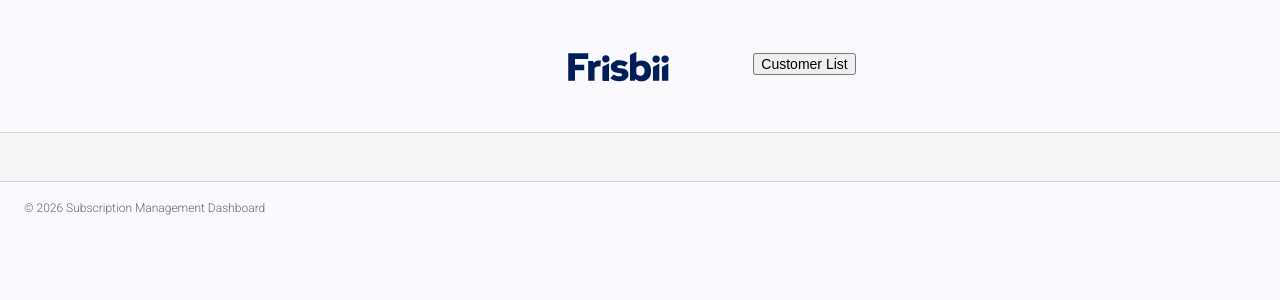
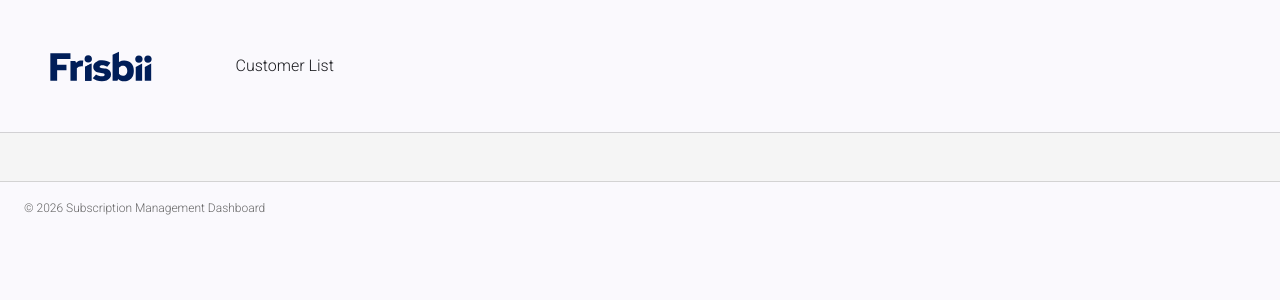
Before and after one commit to balakhonskaya/subscription-dashboard, an Angular app in the folder frisbii-app/: page / in a window 1280 px wide. Shown: the top 300 px of the page. Built offline with nearby package versions, Linux system fonts and the light colour scheme.

Commit message:
Update header

```diff
--- a/frisbii-app/angular.json
+++ b/frisbii-app/angular.json
@@ -26,6 +26,8 @@
             "browser": "src/main.ts",
             "tsConfig": "tsconfig.app.json",
             "assets": [
+              "src/favicon.ico",
+              "src/assets",
               {
                 "glob": "**/*",
                 "input": "public"
--- a/frisbii-app/src/app/layout/header/header.html
+++ b/frisbii-app/src/app/layout/header/header.html
@@ -1,9 +1,6 @@
 <mat-toolbar color="primary" class="app-toolbar">
   <div class="menu">
-    <div class="menu-left-side">
-      <img class="logo" src="../../../assets/Logo_Frisbii.svg" alt="Frisbii Logo">
+      <img class="logo" src="assets/Logo_Frisbii.svg" alt="Frisbii Logo">
       <app-navigation></app-navigation>
-    </div>
-    <div class="spacer"></div>
   </div>
 </mat-toolbar>
--- a/frisbii-app/src/app/layout/header/header.scss
+++ b/frisbii-app/src/app/layout/header/header.scss
@@ -10,22 +10,16 @@
 
 .menu {
   max-width: 1360px;
-  margin: 0 auto;
   padding: 0 20px;
   display: flex;
   flex-direction: row;
   justify-content: space-between;
   align-items: center;
+  gap: 70px;
 }
 
-.menu-left-side {
-  display: flex;
-  gap: 70px;
-
-}
 
 .logo {
   max-height: 37px;
   width: auto;
-
 }
--- a/frisbii-app/src/app/layout/navigation/navigation.html
+++ b/frisbii-app/src/app/layout/navigation/navigation.html
@@ -1,3 +1,3 @@
 <nav class="nav-links">
-  <button mat-button >Customer List</button>
+  <span>Customer List</span>
 </nav>
--- a/frisbii-app/src/app/layout/navigation/navigation.scss
+++ b/frisbii-app/src/app/layout/navigation/navigation.scss
@@ -1,6 +1,6 @@
 @use 'styles/index' as *;
 
-.nav-links button {
+.nav-links {
   font-weight: $font-weight-light;
-  font-size: $font-size-sm;
+  font-size: $font-size-md;
 }
--- a/frisbii-app/src/styles/tokens/_typography.scss
+++ b/frisbii-app/src/styles/tokens/_typography.scss
@@ -1,8 +1,8 @@
-$font-family-base: Roboto, sans-serif;
+$font-family-base: Montserrat, sans-serif;
 
 $font-size-xs: 12px;
 $font-size-sm: 14px;
-$font-size-md: 17px;
+$font-size-md: 16px;
 $font-size-lg: 25px;
 $font-size-xl: 75px;
 
```
